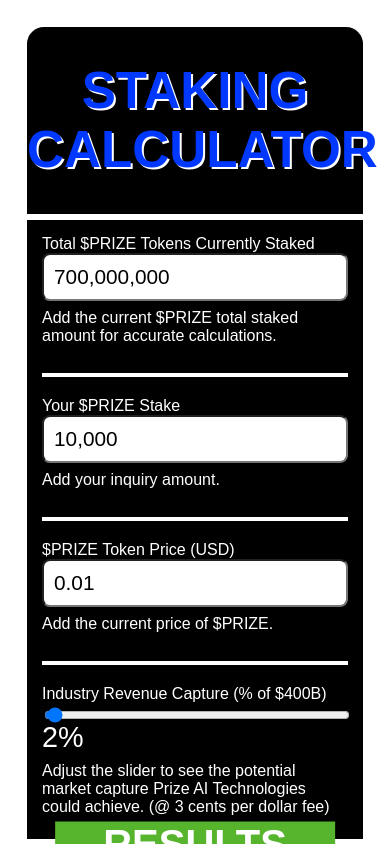
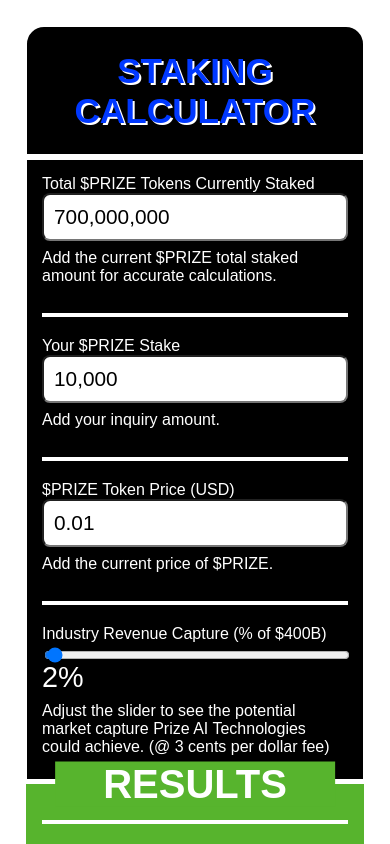
Before and after one commit to PrizeAITech/prize-calc, a React (Create React App) app: page / in a window 390 px wide. Shown: the top 844 px of the page. Built offline with nearby package versions, Linux system fonts and the light colour scheme; a web font is replaced by a local one.

Commit message:
Add files via upload

```diff
--- a/src/index.css
+++ b/src/index.css
@@ -113,8 +113,11 @@ body {
   .slider-field + div {
     font-size: 1rem !important;
   }
+
+  .heading-box {
+    font-size: 1.1rem !important;
+  }
 }
-
 
 /* Enhanced RESULTS PANEL Layout */
 .green-box.results {
```
